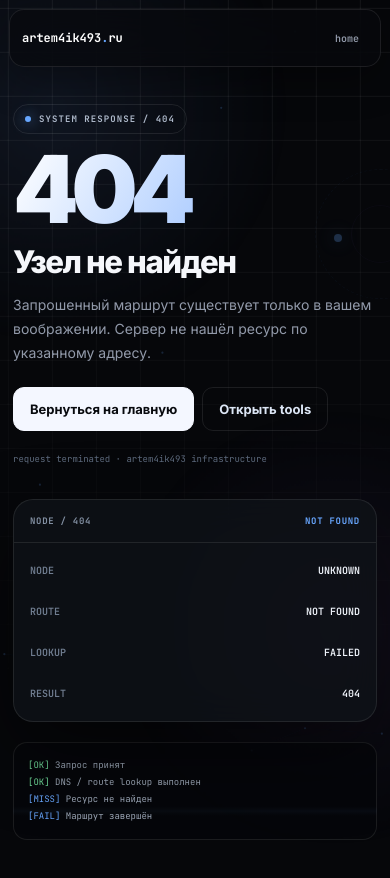
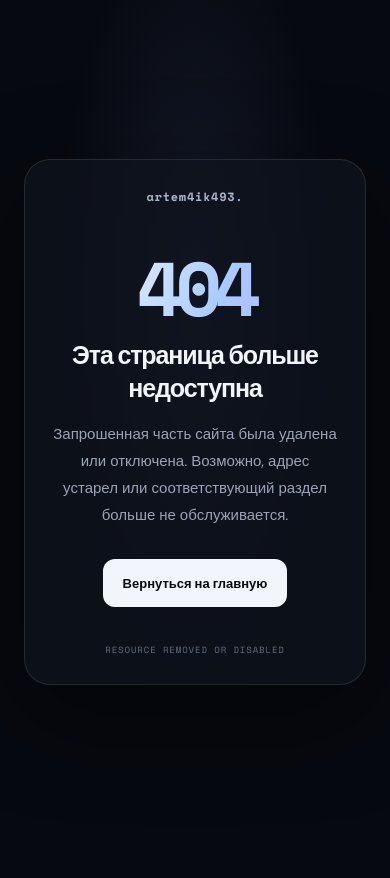
Before and after one commit to Artem4ik493/main-site, a plain HTML site: page 404.html in a window 390 px wide. After the commit the page ends 844 px from the top, so only its background shows below. Drawn offline with nearby package versions, Linux system fonts and the light colour scheme.

Commit message:
Refresh 404 page for retired sections

```diff
--- a/404.html
+++ b/404.html
@@ -1,46 +1,35 @@
-<!doctype html><html lang="ru"><head><meta charset="UTF-8"><meta name="viewport" content="width=device-width,initial-scale=1"><meta name="theme-color" content="#06070a"><title>Узел не найден | artem4ik493</title><link rel="preconnect" href="https://fonts.googleapis.com"><link rel="preconnect" href="https://fonts.gstatic.com" crossorigin><link href="https://fonts.googleapis.com/css2?family=Inter:wght@400;500;600;700;800;900&family=JetBrains+Mono:wght@400;600;700&display=swap" rel="stylesheet"><link rel="stylesheet" href="/effects.css"><style>
-:root{--bg:#06070a;--panel:rgba(15,18,24,.78);--line:rgba(255,255,255,.09);--text:#f5f7fb;--muted:#929aaa;--accent:#68a7ff;--violet:#a47cff;--danger:#68a7ff}
-*{box-sizing:border-box}html{scroll-behavior:smooth}body{margin:0;min-height:100vh;background:var(--bg);color:var(--text);font-family:Inter,sans-serif;overflow-x:hidden}body:before{content:"";position:fixed;inset:0;z-index:-3;background:radial-gradient(circle at 15% 15%,#68a7ff18,transparent 28%),radial-gradient(circle at 82% 72%,#a47cff12,transparent 30%)}body:after{content:"";position:fixed;inset:0;z-index:-2;background-image:linear-gradient(#fff1 1px,transparent 1px),linear-gradient(90deg,#fff1 1px,transparent 1px);background-size:44px 44px;mask-image:linear-gradient(#000,transparent 88%)}.wrap{width:min(1160px,calc(100% - 28px));margin:auto}
-header{position:fixed;top:16px;left:50%;transform:translateX(-50%);width:min(1160px,calc(100% - 28px));z-index:20;border:1px solid var(--line);border-radius:18px;background:#07090db8;backdrop-filter:blur(20px);box-shadow:0 12px 40px #0005}.nav{min-height:64px;padding:0 18px;display:flex;align-items:center;justify-content:space-between}.logo{color:#fff;text-decoration:none;font:700 14px 'JetBrains Mono'}.logo span{color:var(--accent)}.links{display:flex;gap:5px}.links a{padding:9px 11px;border-radius:9px;color:var(--muted);text-decoration:none;font:600 10px 'JetBrains Mono'}.links a:hover{color:#fff;background:#fff08}.links .active{color:#fff;background:#fff08}
-main{min-height:100vh;padding:150px 0 80px;display:grid;place-items:center}.grid{width:100%;display:grid;grid-template-columns:1.08fr .92fr;gap:70px;align-items:center}.eyebrow{display:inline-flex;align-items:center;gap:8px;padding:8px 11px;border:1px solid var(--line);border-radius:999px;color:#aeb9ca;background:#fff04;font:700 9px 'JetBrains Mono';letter-spacing:.12em;text-transform:uppercase}.eyebrow:before{content:"";width:6px;height:6px;border-radius:50%;background:var(--danger);box-shadow:0 0 14px var(--danger)}
-.code{font:900 clamp(90px,14vw,180px)/.85 Inter,sans-serif;letter-spacing:-.08em;margin:20px 0;background:linear-gradient(120deg,#fff,#a9caff 60%,#c3a5ff);-webkit-background-clip:text;color:transparent}.subtitle{font-size:clamp(28px,4vw,46px);font-weight:800;letter-spacing:-.045em}.lead{max-width:650px;color:var(--muted);line-height:1.8;font-size:15px;margin:18px 0 0}.actions{display:flex;gap:9px;flex-wrap:wrap;margin-top:28px}.btn{display:inline-flex;padding:12px 16px;border:1px solid var(--line);border-radius:11px;color:#dce6f5;text-decoration:none;background:#fff04;font-size:13px;font-weight:700}.btn.primary{background:#f4f7ff;color:#080a0e;border-color:#f4f7ff}
-.panel{border:1px solid var(--line);border-radius:25px;background:var(--panel);backdrop-filter:blur(18px);box-shadow:0 30px 80px #0007;overflow:hidden}.head{padding:17px 20px;border-bottom:1px solid var(--line);display:flex;justify-content:space-between;font:700 9px 'JetBrains Mono';color:#8390a3;letter-spacing:.08em}.status{color:var(--danger)}.body{padding:10px 22px}.row{display:flex;justify-content:space-between;gap:20px;padding:16px 0;border-bottom:1px solid #fff09;font:600 10px 'JetBrains Mono'}.row:last-child{border:0}.label{color:#707d90}.value{text-align:right;color:#f0f4fb}.terminal{margin-top:12px;padding:16px;border:1px solid var(--line);border-radius:16px;background:#05070bcc;color:#9da8b8;font:10px/2 'JetBrains Mono';background-image:linear-gradient(transparent 48%,#68a7ff09 50%,transparent 52%);background-size:100% 240px;animation:scan 7s linear infinite}.ok{color:#71dd9b}.err{color:var(--danger)}.hint{color:#5e6979}.note{margin-top:22px;color:#5e6b7e;font:9px 'JetBrains Mono'}
-.orbit{position:fixed;right:7%;top:25%;width:250px;height:250px;border:1px dashed #68a7ff2b;border-radius:50%;pointer-events:none;animation:spin 22s linear infinite}.orbit:before{content:"";position:absolute;inset:35px;border:1px solid #a47cff20;border-radius:50%}.orbit:after{content:"";position:absolute;width:8px;height:8px;left:18px;top:50%;border-radius:50%;background:var(--accent);box-shadow:0 0 20px var(--accent)}
-@keyframes spin{to{transform:rotate(360deg)}}@keyframes scan{to{background-position:0 240px}}@media(max-width:850px){.grid{grid-template-columns:1fr;gap:35px}.orbit{width:150px;height:150px;right:-40px;top:24%;opacity:.3}main{padding-top:125px}.links a:nth-child(3){display:none}}@media(max-width:560px){.wrap{width:calc(100% - 26px)}.code{font-size:88px}.subtitle{font-size:30px}.panel{margin-bottom:20px}.links a:nth-child(2){display:none}}@media(prefers-reduced-motion:reduce){.orbit,.terminal{animation:none}html{scroll-behavior:auto}}
-/* Mobile refinement — preserve desktop error-page composition */
-@media (max-width:850px){
-  .wrap{width:min(100% - 32px,1160px)}
-  header{width:calc(100% - 24px);top:12px}
-  main{padding-top:128px}
-  .grid{grid-template-columns:1fr;gap:34px}
-}
-@media (max-width:560px){
-  .wrap{width:calc(100% - 26px)}
-  header{width:calc(100% - 18px);top:9px;border-radius:15px}
-  .nav{min-height:56px;padding:0 12px}
-  .logo{font-size:12px}
-  .links{gap:2px}
-  .links a{min-height:42px;display:flex;align-items:center;padding:8px 9px}
-  main{padding:104px 0 54px}
-  .code{font-size:clamp(82px,24vw,112px);margin:16px 0}
-  .subtitle{font-size:clamp(28px,8vw,34px);line-height:1.08}
-  .lead{font-size:14px;line-height:1.7;margin-top:14px}
-  .actions{gap:8px;margin-top:22px}
-  .btn{min-height:44px;align-items:center}
-  .panel{border-radius:20px}
-  .head{padding:15px 16px}
-  .body{padding:7px 16px}
-  .row{padding:14px 0;gap:12px}
-  .terminal{padding:14px;border-radius:14px;font-size:9px;line-height:1.9}
-  .orbit{width:130px;height:130px;right:-55px;top:20%;opacity:.25}
-}
-@media (max-width:380px){
-  .wrap{width:calc(100% - 22px)}
-  .links a:nth-child(2){display:none}
-  .code{font-size:80px}
-}
-@media (hover:none),(pointer:coarse){
-  .orbit{animation:none}
-}
-</style></head><body><header><nav class="nav"><a class="logo" href="/">artem4ik493<span>.</span>ru</a><div class="links"><a href="/">home</a><a href="/tools.html">tools</a><a href="/#contact">contact →</a></div></nav></header>
-<main class="wrap"><div class="grid"><section><span class="eyebrow">system response / 404</span><div class="code">404</div><div class="subtitle">Узел не найден</div><p class="lead">Запрошенный маршрут существует только в вашем воображении. Сервер не нашёл ресурс по указанному адресу.</p><div class="actions"><a class="btn primary" href="/">Вернуться на главную</a><a class="btn" href="/tools.html">Открыть tools</a></div><div class="note">request terminated · artem4ik493 infrastructure</div></section><section><div class="panel"><div class="head"><span>NODE / 404</span><span class="status">NOT FOUND</span></div><div class="body"><div class="row"><span class="label">NODE</span><span class="value">UNKNOWN</span></div><div class="row"><span class="label">ROUTE</span><span class="value">NOT FOUND</span></div><div class="row"><span class="label">LOOKUP</span><span class="value">FAILED</span></div><div class="row"><span class="label">RESULT</span><span class="value">404</span></div></div></div><div class="terminal"><span class="ok">[OK]</span> Запрос принят<br><span class="ok">[OK]</span> DNS / route lookup выполнен<br><span class="err">[MISS]</span> Ресурс не найден<br><span class="err">[FAIL]</span> Маршрут завершён</div></section></div></main><div class="orbit" aria-hidden="true"></div><script src="/effects.js" defer></script></body></html>
+<!doctype html>
+<html lang="ru">
+<head>
+  <meta charset="utf-8">
+  <meta name="viewport" content="width=device-width, initial-scale=1">
+  <meta name="theme-color" content="#070910">
+  <meta name="robots" content="noindex, follow">
+  <title>Страница недоступна — artem4ik493</title>
+  <link rel="preconnect" href="https://fonts.googleapis.com">
+  <link rel="preconnect" href="https://fonts.gstatic.com" crossorigin>
+  <link href="https://fonts.googleapis.com/css2?family=DM+Sans:wght@400;500;600;700;800&family=Space+Mono:wght@400;700&display=swap" rel="stylesheet">
+  <style>
+    *{box-sizing:border-box}body{margin:0;min-height:100vh;display:grid;place-items:center;padding:24px;background:radial-gradient(ellipse at 50% 35%,rgba(76,99,155,.2),transparent 50%),#070910;color:#f2f4fa;font-family:"DM Sans",sans-serif}
+    .card{width:min(620px,100%);padding:clamp(28px,6vw,54px);border:1px solid rgba(255,255,255,.1);border-radius:26px;background:rgba(15,19,30,.76);box-shadow:0 30px 100px #0007;text-align:center}
+    .brand{font:700 12px "Space Mono",monospace;color:#aab5c8;letter-spacing:.06em}.brand span{color:#8ab8ff}
+    .code{margin:48px 0 18px;font:700 clamp(76px,18vw,128px)/.9 "Space Mono",monospace;letter-spacing:-.1em;color:transparent;background:linear-gradient(110deg,#fff,#a9caff 60%,#c5a9ff);background-clip:text;-webkit-background-clip:text}
+    h1{margin:0;font-size:clamp(25px,5vw,36px);letter-spacing:-.045em}
+    p{max-width:450px;margin:16px auto 0;color:#9ba3b5;font-size:15px;line-height:1.8}
+    a{display:inline-flex;align-items:center;justify-content:center;min-height:48px;margin-top:30px;padding:0 20px;border-radius:12px;background:#f2f5fc;color:#090b11;text-decoration:none;font-size:13px;font-weight:800;transition:transform .25s,box-shadow .25s}
+    a:hover{transform:translateY(-3px);box-shadow:0 12px 32px #8ab8ff24}
+    .foot{margin-top:36px;color:#626e82;font:9px "Space Mono",monospace;letter-spacing:.1em}
+    @media(prefers-reduced-motion:reduce){a{transition:none}}
+  </style>
+</head>
+<body>
+  <main class="card">
+    <div class="brand">artem4ik493<span>.</span></div>
+    <div class="code">404</div>
+    <h1>Эта страница больше недоступна</h1>
+    <p>Запрошенная часть сайта была удалена или отключена. Возможно, адрес устарел или соответствующий раздел больше не обслуживается.</p>
+    <a href="/">Вернуться на главную</a>
+    <div class="foot">RESOURCE REMOVED OR DISABLED</div>
+  </main>
+</body>
+</html>
```
